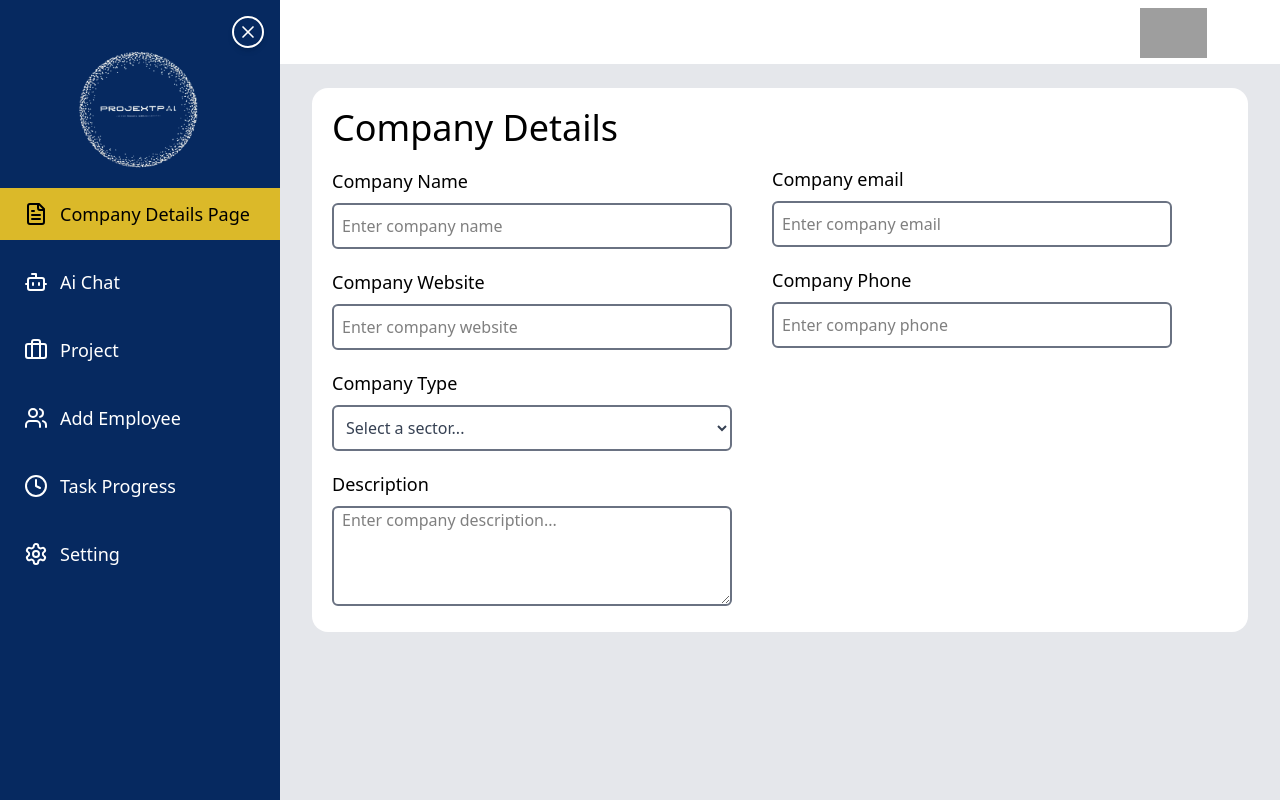
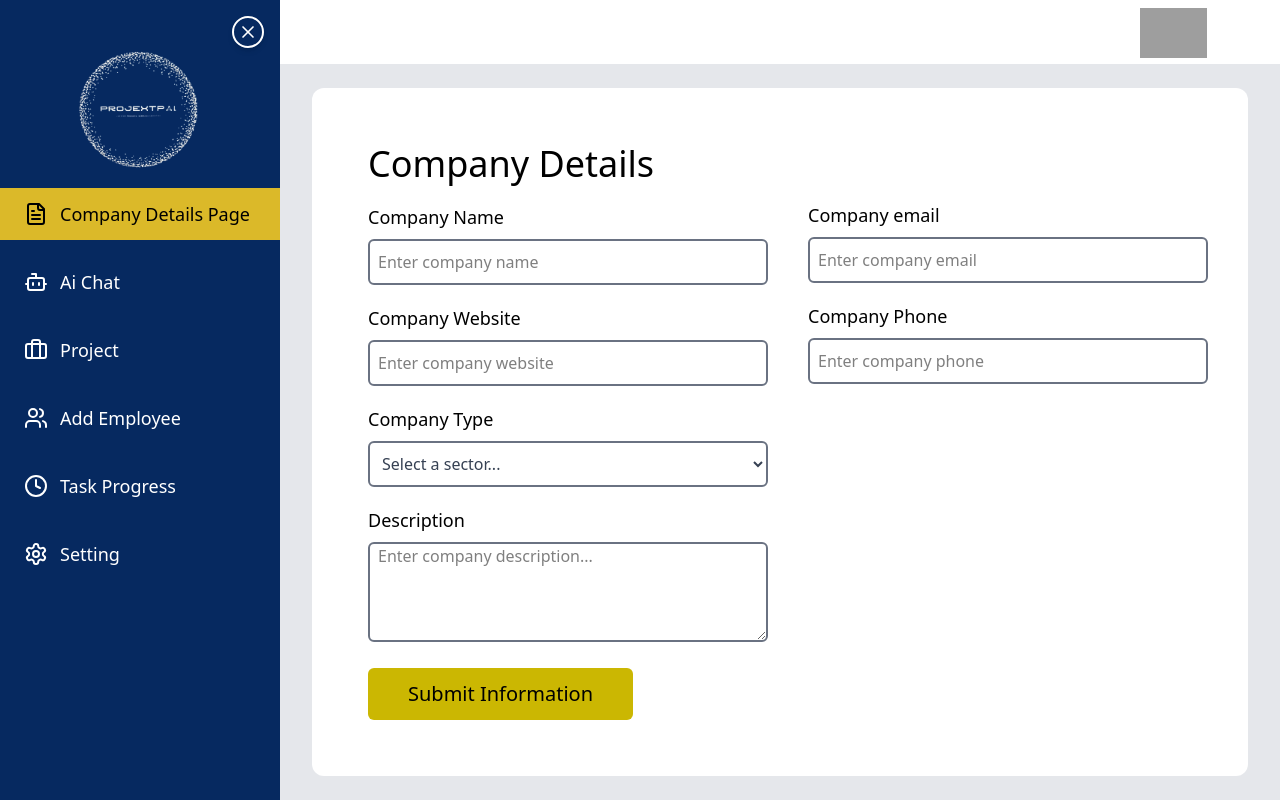
Before and after one commit to MohammedRasif/Sloukile, a React (Vite) app: page /dashboard in a window 1280 px wide. Built offline with nearby package versions, Linux system fonts and the light colour scheme; grey boxes are pictures that could not be loaded.

Commit message:
create company details page

```diff
--- a/src/component/DashboardPages/CompanyDetailsPage.jsx
+++ b/src/component/DashboardPages/CompanyDetailsPage.jsx
@@ -1,7 +1,7 @@
 
 const CompanyDetailsPage = () => {
     return (
-        <div className="bg-white m-3 p-5 rounded-2xl">
+        <div className="bg-white m-3 p-14 rounded-xl">
             <h1 className="text-4xl font-[500]">Company Details</h1>
 
             <div>
@@ -54,6 +54,8 @@ const CompanyDetailsPage = () => {
                     />
                 </div>
 
+                <button className="bg-[#CBB702] px-10 py-3 rounded-md font-[500] text-xl mt-5">Submit Information</button>
+
             </div>
         </div>
     );
```
